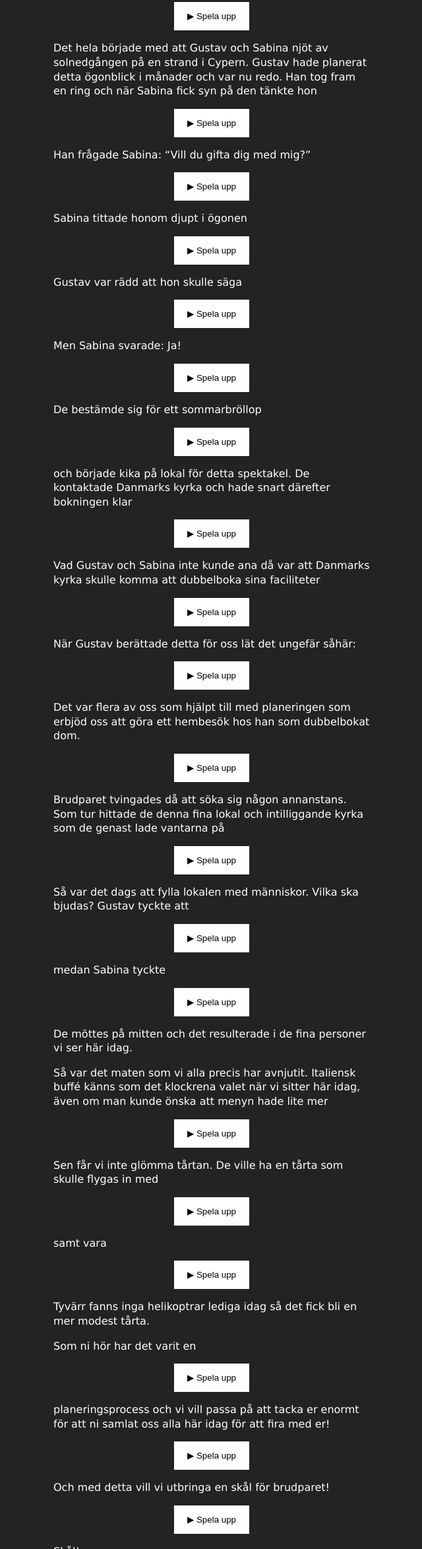
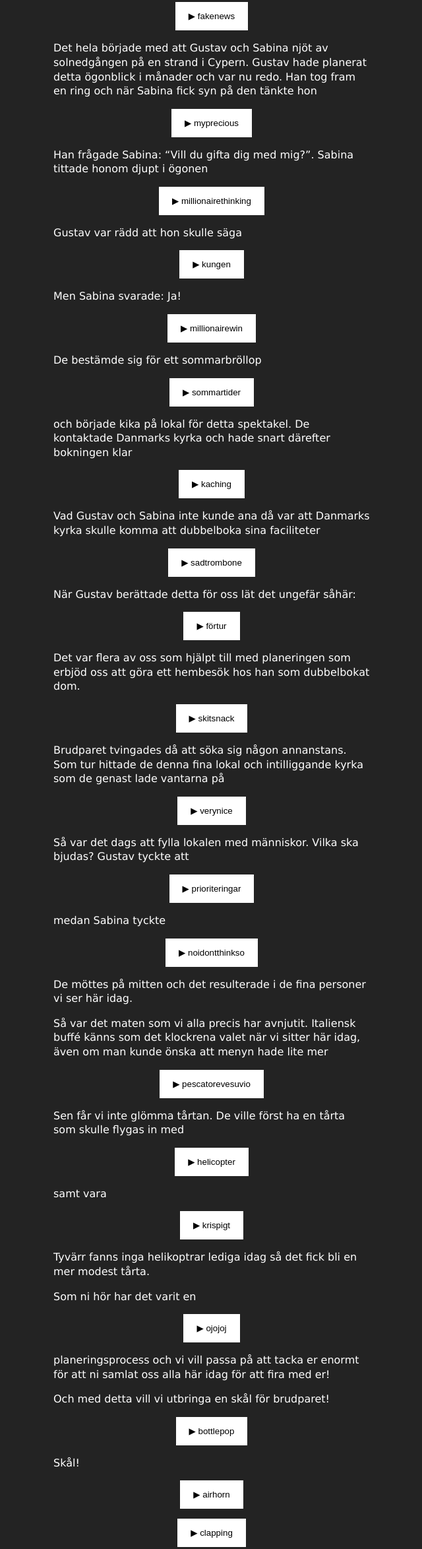
Before and after one commit to marcusnystrand/marcusnystrand.github.io, a plain HTML site: page tal.html in a window 1280 px wide. Shown: the part 438-2785 px from the top of the page at 66% size, without its empty margins (319-959 px from the left). Drawn offline with Linux system fonts and the light colour scheme.

Commit message:
Add files via upload

```diff
--- a/tal.html
+++ b/tal.html
@@ -19,14 +19,11 @@
       <p>Det hela började med att Gustav och Sabina njöt av solnedgången på en strand i Cypern. Gustav hade planerat detta ögonblick i månader och var nu redo. Han tog fram en ring och när Sabina fick syn på den tänkte hon</p>
       <button data-sound="myprecious.mp3" onclick="playSound(this)">▶ Spela upp</button>
 
-      <p>Han frågade Sabina: “Vill du gifta dig med mig?”</p>
-      <button data-sound="weddingmarch.mp3" onclick="playSound(this)">▶ Spela upp</button>
-
-      <p>Sabina tittade honom djupt i ögonen</p>
+      <p>Han frågade Sabina: “Vill du gifta dig med mig?”. Sabina tittade honom djupt i ögonen</p>
       <button data-sound="millionairethinking.mp3" onclick="playSound(this)">▶ Spela upp</button>
 
       <p>Gustav var rädd att hon skulle säga</p>
-      <button data-sound="noidontthinkso.mp3" onclick="playSound(this)">▶ Spela upp</button>
+      <button data-sound="kungen.mp3" onclick="playSound(this)">▶ Spela upp</button>
 
       <p>Men Sabina svarade: Ja!</p>
       <button data-sound="millionairewin.mp3" onclick="playSound(this)">▶ Spela upp</button>
@@ -60,19 +57,18 @@
       <p>Så var det maten som vi alla precis har avnjutit. Italiensk buffé känns som det klockrena valet när vi sitter här idag, även om man kunde önska att menyn hade lite mer</p>
       <button data-sound="pescatorevesuvio.mp3" onclick="playSound(this)">▶ Spela upp</button>
 
-      <p>Sen får vi inte glömma tårtan. De ville ha en tårta som skulle flygas in med</p>
+      <p>Sen får vi inte glömma tårtan. De ville först ha en tårta som skulle flygas in med</p>
       <button data-sound="helicopter.mp3" onclick="playSound(this)">▶ Spela upp</button>
 
       <p>samt vara</p>
-      <button data-sound="mustigt.mp3" onclick="playSound(this)">▶ Spela upp</button>
+      <button data-sound="krispigt.mp3" onclick="playSound(this)">▶ Spela upp</button>
 
       <p>Tyvärr fanns inga helikoptrar lediga idag så det fick bli en mer modest tårta.</p>
 
       <p>Som ni hör har det varit en</p>
-      <button data-sound="mustigt.mp3" onclick="playSound(this)">▶ Spela upp</button>
+      <button data-sound="ojojoj.mp3" onclick="playSound(this)">▶ Spela upp</button>
 
       <p>planeringsprocess och vi vill passa på att tacka er enormt för att ni samlat oss alla här idag för att fira med er!</p>
-      <button data-sound="clapping.mp3" onclick="playSound(this)">▶ Spela upp</button>
 
       <p>Och med detta vill vi utbringa en skål för brudparet!</p>
       <button data-sound="bottlepop.mp3" onclick="playSound(this)">▶ Spela upp</button>
@@ -101,6 +97,13 @@
         audio.currentTime = 0;
         audio.play();
       }
+
+      // Ändra alla knappars text till ▶ filnamn (utan .mp3)
+      document.querySelectorAll('button[data-sound]').forEach(button => {
+        const soundFile = button.getAttribute('data-sound');
+        const fileName = soundFile.replace(/\.[^/.]+$/, ''); // Tar bort filändelsen
+        button.textContent = `▶ ${fileName}`;
+      });
     </script>
   </body>
 </html>
```
